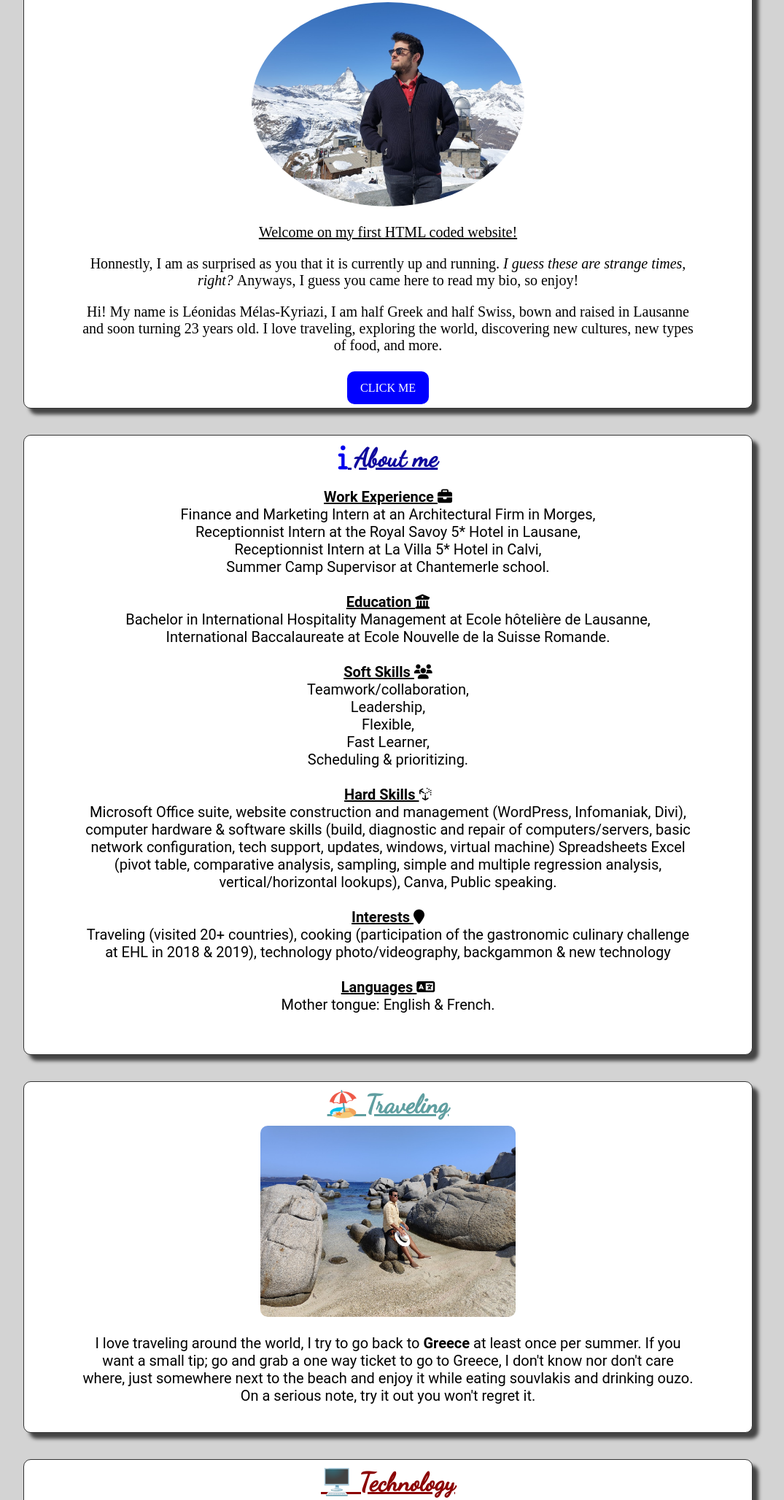
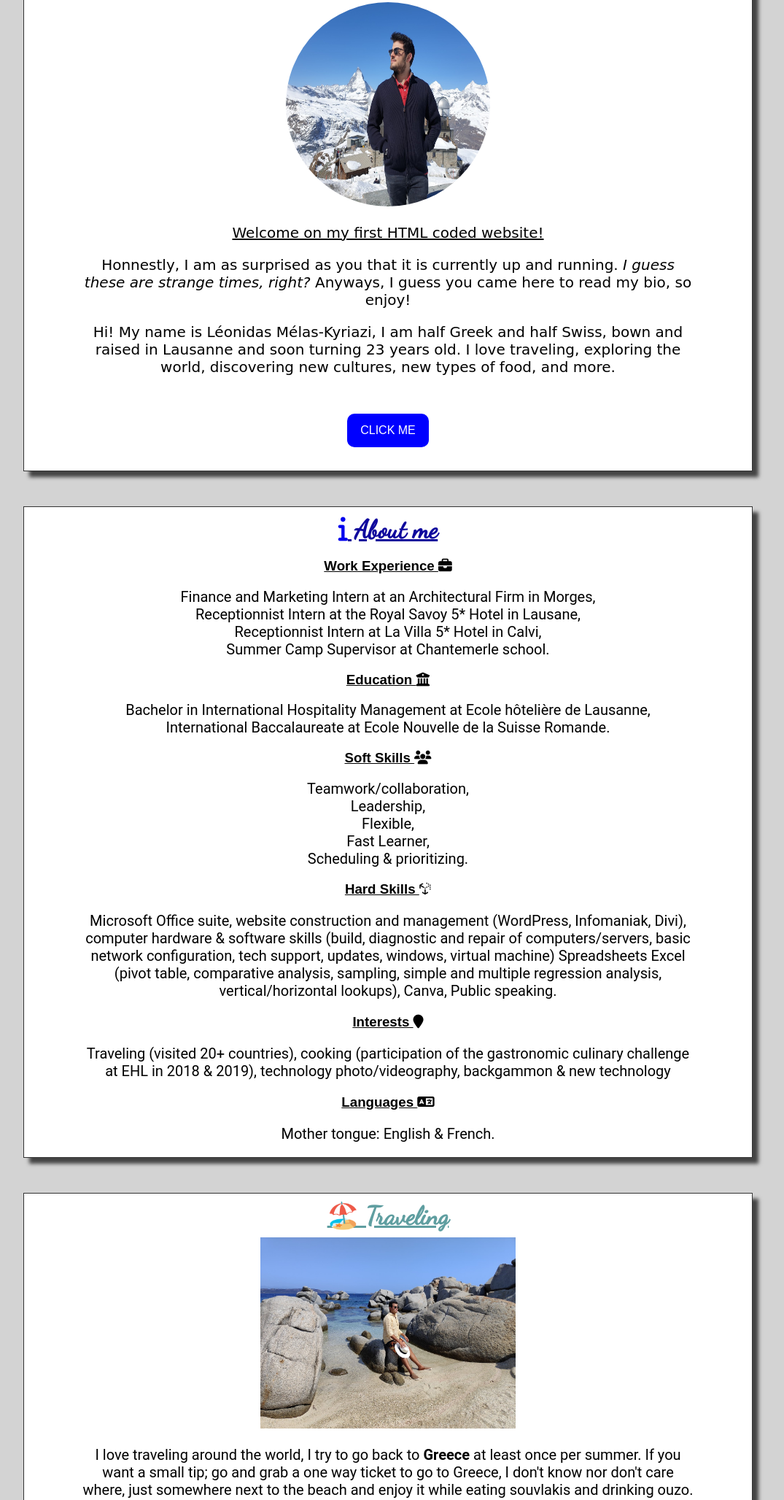
Before and after one commit to leonidas-melas-kyriazi/my-profile, a plain HTML site: page index.html in a window 1280 px wide. Shown: the part 157-2213 px from the top of the page at 73% size, without its empty margins (108-1183 px from the left). Drawn offline with Linux system fonts and the light colour scheme.

Commit message:
a bunch of edits were made

```diff
--- a/index.html
+++ b/index.html
@@ -2,7 +2,7 @@
 
 <html>
 	<head>
-		<title name="maintitle">Léonidas Amazing Profile </Title>
+		<title>Léonidas' Amazing Profile </Title>
 		<meta name="Description" content="my profile">
 		<meta charset="UTF-8">
 
@@ -19,129 +19,126 @@
 
 		<!-- Does that work? -->
 		<meta name="viewport" content="width=device-width, initial-scale=1.0">
-
-
-
+		<meta http-equiv="X-UA-Compatible" content="IE=edge">
 	</head>
 
 		<!-- BODY START WITH DIV INSIDE -->
 	<body>
+		<div class="Container">
+			<div class="White-card">
+				<h1 class="text-u">
+					<a class="name" href="https://fr.wikipedia.org/wiki/L%C3%A9onidas_Ier_de_Sparte" target="_Blank" rel="noopener noreferrer" >Léonidas </a><a class="name" href="https://fr.wikipedia.org/wiki/P%C3%A1vlos_Mel%C3%A1s" target="_Blank" rel="noopener noreferrer" > Mélas</a>-<a class="name" href="https://en.wikipedia.org/wiki/Kyriazi_Freres" target="_Blank" rel="noopener noreferrer" >Kyriazi</a>
+				</h1>
+				<img src="image/profile.jpeg" alt="a picture of Léonidas" id="profilepic" class="img1">
+
+				<p class="welcome text-u"> Welcome on my first HTML coded website! </p>
+				<p class="welcome"> Honnestly, I am as surprised as you that it is currently up and running. <i> I guess these are strange times, right? </i> Anyways, I guess you came here to read my bio, so enjoy! </p>
+				<p class="welcome"> Hi! My name is Léonidas Mélas-Kyriazi, I am half <a class="linkto" href="https://en.wikipedia.org/wiki/Greece/" target="_Blank" rel="noopener noreferrer" >Greek</a> and half <a class="linkto" href="https://en.wikipedia.org/wiki/Switzerland" target="_Blank" rel="noopener noreferrer" >Swiss</a>, bown and raised in Lausanne and soon turning 23 years old. I love traveling, exploring the world, discovering new cultures, new types of food, and more. </p>
+				<a href="https://youtu.be/4Prc1UfuokY?t=127" target="_blank" rel="noopener noreferrer" class="btn-blue" style >Click me</a>
+			</div>
+
+			<div class="White-card">
+				<h2 class="about-me">
+					<a href="https://www.linkedin.com/in/léonidasmélaskyriazi/" target="_Blank" rel="noopener noreferrer" ><i class="fas fa-info"></a></i> About me
+				</h2>
+				<h3>Work Experience <i class="fas fa-briefcase"></i></h3>
+				<ul>
+					<li>Finance and Marketing Intern at an <a class="linkto" href="https://www.brodard-et-billiaert.com/" target="_Blank" rel="noopener noreferrer" >Architectural Firm </a> in Morges,</li>
+					<li>Receptionnist Intern at the <a class="linkto" href="https://royalsavoylausanne.com/en?gclid=Cj0KCQjww4OMBhCUARIsAILndv7e7sVzQg2LO2_noy0Tt-NrVEeLQ47MvgEbksDwMCtkrLVuvrAVzFgaAjefEALw_wcB" target="_Blank">Royal Savoy 5*</a> Hotel in Lausane,</li>
+					<li>Receptionnist Intern at <a class="linkto" href="https://www.lavilla.fr/?gclid=Cj0KCQjww4OMBhCUARIsAILndv4P8f0adyu1t507ADlm6XTKvBW7nBzMg1RrbMBB-Wy9IObYqvKT0ckaAtUVEALw_wcB&gclsrc=aw.ds" target="_Blank">La Villa 5*</a> Hotel in Calvi,</li>
+					<li>Summer Camp Supervisor at <a class="linkto" href="https://chantemerle.ch/" target="_Blank">Chantemerle school</a>.</li>
+				</ul>
+
+				<h3>Education <i class="fas fa-university"></i></h3>
+				<ul>
+					<li>Bachelor in International Hospitality Management at <a class="linkto" href="https://www.ehl.edu/fr/" target="_Blank">Ecole hôtelière de Lausanne</a>,</li>
+					<li>International Baccalaureate at <a class="linkto" href="https://ensr.ch/fr/" target="_Blank">Ecole Nouvelle de la Suisse Romande</a>.</li>
+				</ul>
 
 
-		<div class="Container">
-			<div class="White-card">
+				<h3>Soft Skills <i class="fas fa-users"></i></h3>
+				<ul>
+					<li>Teamwork/collaboration,</li>
+					<li>Leadership,</li>
+					<li>Flexible,</li>
+					<li>Fast Learner,</li>
+					<li>Scheduling & prioritizing.</li>
+				</ul>
 
-				<h1>
-					<u><a class="name" href="https://fr.wikipedia.org/wiki/L%C3%A9onidas_Ier_de_Sparte" target="_Blank" rel="noopener noreferrer" >Léonidas </a><a class="name" href="https://fr.wikipedia.org/wiki/P%C3%A1vlos_Mel%C3%A1s" target="_Blank" rel="noopener noreferrer" > Mélas</a>-<a class="name" href="https://en.wikipedia.org/wiki/Kyriazi_Freres" target="_Blank" rel="noopener noreferrer" >Kyriazi</a>
-					</u>
-				</h1>
-				<img src="image/profile.jpeg" alt="a picture of Léonidas" id= "profilepic" class="img1">
+				<h3>Hard Skills <i class="fab fa-uncharted"></i> </h3>
+				<p>
+					Microsoft Office suite, website construction and management (WordPress, Infomaniak, Divi), computer hardware & software skills (build, diagnostic and repair of computers/servers, basic network configuration, tech support, updates, windows, virtual machine) Spreadsheets Excel (pivot table, comparative analysis, sampling, simple and multiple regression analysis, vertical/horizontal lookups), Canva, Public speaking.
+				</p>
 
-				<p class="welcome"> <u> Welcome on my first HTML coded website! </u> </p>
-				<p class="welcome"> Honnestly, I am as surprised as you that it is currently up and running. <i> I guess these are strange times, right? </i> Anyways, I guess you came here to read my bio, so enjoy! </p>
-				<p class="welcome"> Hi! My name is Léonidas Mélas-Kyriazi, I am half <a class="linkto" href="https://en.wikipedia.org/wiki/Greece/" target="_Blank" rel="noopener noreferrer" >Greek</a> and half <a class="linkto" href="https://en.wikipedia.org/wiki/Switzerland" target="_Blank" rel="noopener noreferrer" >Swiss</a>, bown and raised in Lausanne and soon turning 23 years old. I love traveling, exploring the world, discovering new cultures, new types of food, and more. </p>
-						<br>
-				<a href="https://youtu.be/4Prc1UfuokY?t=127" target="_blank" rel="noopener noreferrer" class="btn-blue" style >Click me</a>
-						<br>
-						<br>
+				<h3>Interests <i class="fas fa-map-marker"></i> </h3>
+				<p>
+					Traveling (visited 20+ countries), cooking (participation of the gastronomic culinary challenge at EHL in 2018 & 2019), technology photo/videography, backgammon & new technology
+				</p>
+
+				<h3>Languages <i class="fas fa-language"></i></h3>
+				<p>
+					Mother tongue: English & French.
+				</p>
 			</div>
-				<br>
-				<br>
-			<div class = "White-card">
-				<h2>
-					<a href="https://www.linkedin.com/in/léonidasmélaskyriazi/" target="_Blank" rel="noopener noreferrer" ><i class="fas fa-info"></a></i> About me
-				</h2>
-					<p>
-						<u><b>Work Experience <i class="fas fa-briefcase"></i> </b></u>
-							<br> Finance and Marketing Intern at an <a class="linkto" href="https://www.brodard-et-billiaert.com/" target="_Blank" rel="noopener noreferrer" >Architectural Firm </a> in Morges,
-							<br> Receptionnist Intern at the <a class="linkto" href="https://royalsavoylausanne.com/en?gclid=Cj0KCQjww4OMBhCUARIsAILndv7e7sVzQg2LO2_noy0Tt-NrVEeLQ47MvgEbksDwMCtkrLVuvrAVzFgaAjefEALw_wcB" target="_Blank">Royal Savoy 5*</a> Hotel in Lausane,
-							<br> Receptionnist Intern at <a class="linkto" href="https://www.lavilla.fr/?gclid=Cj0KCQjww4OMBhCUARIsAILndv4P8f0adyu1t507ADlm6XTKvBW7nBzMg1RrbMBB-Wy9IObYqvKT0ckaAtUVEALw_wcB&gclsrc=aw.ds" target="_Blank">La Villa 5*</a> Hotel in Calvi,
-							<br> Summer Camp Supervisor at <a class="linkto" href="https://chantemerle.ch/" target="_Blank">Chantemerle school</a>.
-					<br>
-					<br>
-						<u><b>Education <i class="fas fa-university"></i> </b></u>
-							<br> Bachelor in International Hospitality Management at <a class="linkto" href="https://www.ehl.edu/fr/" target="_Blank">Ecole hôtelière de Lausanne</a>,
-							<br> International Baccalaureate at <a class="linkto" href="https://ensr.ch/fr/" target="_Blank">Ecole Nouvelle de la Suisse Romande</a>.
-					<br>
-					<br>
-					<u><b>Soft Skills <i class="fas fa-users"></i> </b></u>
-							<br> Teamwork/collaboration,
-							<br> Leadership,
-							<br> Flexible,
-							<br> Fast Learner,
-							<br> Scheduling & prioritizing.
-					<br>
-					<br>
-					<u><b>Hard Skills <i class="fab fa-uncharted"></i> </b></u>
-							<br> Microsoft Office suite, website construction and management (WordPress, Infomaniak, Divi), computer hardware & software skills (build, diagnostic and repair of computers/servers, basic network configuration, tech support, updates, windows, virtual machine) Spreadsheets Excel (pivot table, comparative analysis, sampling, simple and multiple regression analysis, vertical/horizontal lookups), Canva, Public speaking.
-					<br>
-					<br>
-					<u><b>Interests <i class="fas fa-map-marker"></i> </b></u>
-							<br> Traveling (visited 20+ countries), cooking (participation of the gastronomic culinary challenge at EHL in 2018 & 2019), technology photo/videography, backgammon & new technology
-					<br>
-					<br>
-					<u><b>Languages <i class="fas fa-language"></i> </b></u>
-							<br> Mother tongue: English & French.
-					 </p>
-					 <br>
-					 <br>
-			</div>
-				<br>
-				<br>
+
+
 			<!-- TRAVELING -->
 			<div class="White-card">
-				<h3>🏖️ Traveling </h3>
+				<h2 class="travelling">🏖️ Traveling </h2>
 					<img src="image/Greece.jpeg" width="350px" alt="Traveling Picture" class="img">
-					<p> I love traveling around the world, I try to go back to  <strong> Greece </strong> at least once per summer. If you want a small tip; go and grab a one way ticket to go to Greece, I don't know nor don't care where, just somewhere next to the beach and enjoy it while eating souvlakis and drinking ouzo. On a serious note, try it out you won't regret it. </p>
+					<p>
+						I love traveling around the world, I try to go back to  <strong>Greece</strong> at least once per summer. If you want a small tip; go and grab a one way ticket to go to Greece, I don't know nor don't care where, just somewhere next to the beach and enjoy it while eating souvlakis and drinking ouzo. On a serious note, try it out you won't regret it.
+					</p>
 				<br>
 			</div>
-				<br>
-				<br>
+
+
 			<!-- TECHNOLOGY -->
 			<div class="White-card">
-				<h4>🖥️ Technology </h4>
-					<img src="image/Tech.jpeg" width="280px" alt="Tech Picture" class="img">
-					<p> Okay I know that there is a current <i>shortage</i> of GPU, but hey, you can play CS Source on an IGPU. I know you won't run cyberpunk on it, but it's an argument to go back to the basics</p>
-					<p><u>Current Configuration:</u></p>
-					<ul>
-						<li> AMD Ryzen 7 5800X </li>
-						<li> Nvidia RTX 2070 </li>
-						<li> Asus ROG Strix X570-E</li>
-						<li> 40GB DDR4 </li>
-						<li> Be Quiet! Pure Base 500DX </li>
+				<h2 class="technology">🖥️ Technology </h2>
+				<img src="image/Tech.jpeg" width="280px" alt="Tech Picture" class="img">
+				<p> Okay I know that there is a current <em>shortage</em> of GPU, but hey, you can play CS Source on an IGPU. I know you won't run cyberpunk on it, but it's an argument to go back to the basics</p>
+				<p class="text-u">Current Configuration:</p>
+				<ul class="pc">
+					<li> AMD Ryzen 7 5800X </li>
+					<li> Nvidia RTX 2070 </li>
+					<li> Asus ROG Strix X570-E</li>
+					<li> 40GB DDR4 </li>
+					<li> Be Quiet! Pure Base 500DX </li>
 				</ul>
 			</div>
-				<br>
-				<br>
+
 
 			<!-- SKIING -->
 			<div class="White-card">
-				<h5>🎿 Skiiing </h5>
+				<h2 class="ski">🎿 Skiiing </h2>
 					<img src="image/skiing.jpeg" width="280px" alt="Skiiing Picture" class="img">
-					<p> Skiing on the slopes is an amazing sport! You get up ar 8am, arrive on the slopes at 9am, ski until lunch time, then eat too much raclette and drink too much vin chaud. Then the sports starts, skiiing down the mountain with a stomach full of cheese and wine without breaking a leg </p>
+					<p>
+						Skiing on the slopes is an amazing sport! You get up ar 8am, arrive on the slopes at 9am, ski until lunch time, then eat too much raclette and drink too much vin chaud. Then the sports starts, skiiing down the mountain with a stomach full of cheese and wine without breaking a leg
+					</p>
 			</div>
-				<br>
-				<br>
+
 
 			<!-- PHOTOHRAPHY -->
 			<div class="White-card">
-				<h6> 📸 Photography </h6>
+				<h2 class="photo"> 📸 Photography </h2>
 					<img src="image/nightsky.jpeg" width="400px" alt="Night Sky Picture" class="img">
 					<p> Totally didn't fill up a 4tb hard drive with the number of pictures I have  </p>
 			</div>
 
-				<br>
-				<br>
+
 			<div class="White-card">
-				<h6 class="social"> Follow me or stalk me, it's as you wish</h6>
-				<ul>
+				<h2 class="social"> Follow me or stalk me, it's as you wish</h2>
+				<ul class="social">
 					<li>
-						<a href="https://www.facebook.com/leonidas.melas" target="_Blank"><i class="fab fa-facebook-f"></i> <i></i></a> </li>
+						<a href="https://www.facebook.com/leonidas.melas" target="_Blank"><i class="fab fa-facebook-f"></i> </a>
+					</li>
 					<li>
 						<a href="https://www.instagram.com/leonidasmk/" target="_Blank"><i class="fab fa-instagram"></i></a>
 					</li>
 					<li>
-						<a href="https://www.linkedin.com/in/léonidasmélaskyriazi/" target="_Blank"><i class="fab fa-linkedin-in"></i></a> </li>
+						<a href="https://www.linkedin.com/in/léonidasmélaskyriazi/" target="_Blank"><i class="fab fa-linkedin-in"></i></a>
+					</li>
 				</ul>
 			</div>
 		</div>
--- a/style.css
+++ b/style.css
@@ -1,16 +1,24 @@
-*   {
-  font font-family: Arial, serif;
+html {
+  font-family: Arial, serif;
   /* background-color: lightgrey; */
   text-align: center ;
   border: 0px solid red;
   border-radius: 10px;
 }
 
-body{
+body {
   margin-top: 20px;
   background-color: lightgrey;   /* this defines the background color outside the boxes */
 }
 
+.text-u { /*Underline text*/
+  text-decoration: underline;
+}
+
+h3 {
+  font-weight: bold;
+  text-decoration: underline;
+}
 
 button {
   background-color: darkgrey;
@@ -21,28 +29,12 @@ button {
 
 button:hover {
   color: dodgerblue ;
-
 }
 
-
-title {
-  font-family: 'Noto Serif Display', serif;
-}
-
-
-
-p{
+p {
   font-size: 20px;
   font-family: 'Roboto', sans-serif;
 }
-
-
-p2{
-  font-size: 24px;
-  font-family: 'Cookie', cursive;
-  font-family: 'Playfair Display', serif;
-}
-
 
 h1 {
   font-size: 40px;
@@ -60,7 +52,7 @@ h1 {
 
 
 /*ABOUT ME TITLE*/
-h2 {
+h2.about-me {
   font-size: 35px;
   color: rgba(15, 8, 157, 1);
   text-decoration-line: underline;
@@ -70,7 +62,7 @@ h2 {
 }
 
 /*TRAVELING TITLE*/
-h3{
+h2.travelling {
   font-size: 35px;
   color: cadetblue;
   text-decoration-line: underline;
@@ -80,7 +72,7 @@ h3{
 }
 
 /*TECHNOLOGY TITLE*/
-h4{
+h2.technology {
   font-size: 35px;
   color: darkred;
   text-decoration-line: underline;
@@ -90,7 +82,7 @@ h4{
 }
 
 /*SKIIING TITLE*/
-h5{
+h2.ski {
   font-size: 35px;
   color: darkgoldenrod;
   text-decoration-line: underline;
@@ -100,7 +92,7 @@ h5{
 }
 
 /*PHOTOGRAPHY TITLE*/
-h6{
+h2.photo {
   font-size: 35px;
   color: Black;
   text-decoration-line: underline;
@@ -118,29 +110,30 @@ h6{
   margin-bottom: 0px;
 }
 
-
 #profilepic {
-  .perfect-circle
   width: 280px;
   height: 280px;
   border-radius: 50%;
 }
 
-#experience
-{
-
-
+ul {
+  padding-left: 0;
 }
 
-ul {
+ul li {
+  list-style: none;
+  font-size: 20px;
+  font-family: 'Roboto', sans-serif;
+}
+
+ul.pc,.social {
   padding: 0px;
   font-size: 18px;
   font-family: 'Cookie', cursive;
   font-family: 'Teko', sans-serif;
 }
 
-
-ul li {
+ul.pc,.social li {
   list-style: none;
   margin-left: 25px;
   margin-right: 25px;
@@ -148,7 +141,7 @@ ul li {
   justify-content: center;
 }
 
-ul li a {
+ul.pc,.social li a {
   color: darkblue;
   font-size: 24px;
   line-height: 2;
@@ -166,7 +159,7 @@ a:hover{
   /*box-shadow: 6px 16px 24px rgba(0, 0, 0, 0.1);*/
   box-shadow: 8px 8px 5px #444;
   padding: 0px 80px;
-
+  margin-bottom: 3rem;
 }
 
 .Container{
@@ -181,6 +174,8 @@ a:hover{
   text-decoration: none;
   border-radius: 10px;
   text-transform: uppercase;
+  display: inline-block;
+  margin: 2em;
 }
 
 .btn-blue:hover{
@@ -189,8 +184,7 @@ a:hover{
 
 .welcome{
   font-size: 20px;
-  font-family: 'Cookie', cursive;
-  font-family: 'Playfair Display', serif;
+  font-family: 'Cookie', cursive, 'Playfair Display', serif;
 }
 
 .linkto{
```
